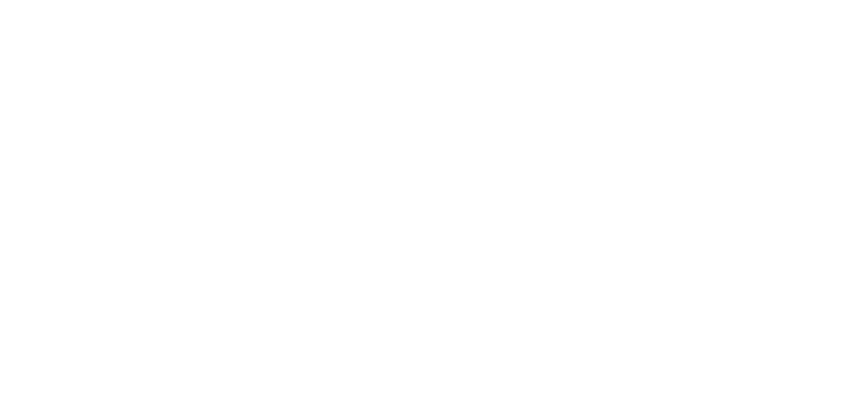
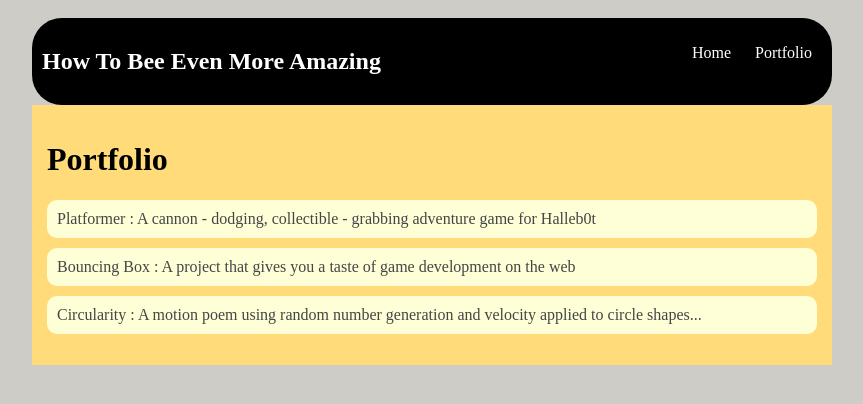
Before and after one commit to Sophia-Bi/Sophia-Bi, a plain HTML site: page portfolio.html in a window 1280 px wide. Shown: the whole page, without its empty margins (208-1071 px from the left). Drawn offline with Linux system fonts and the light colour scheme.

Commit message:
add portfolio.html file

```diff
--- a/portfolio.html
+++ b/portfolio.html
@@ -1,10 +1,116 @@
 <!DOCTYPE HTML>
 <html>
     <head>
-        <title>profiles</title>
+        <title>A Super Swagger Website</title>
+        <style type="text/css">
+            body {
+                background: rgb(206, 204, 198);
+                color: rgb(45, 45, 45);
+                padding: 10px;
+                font-family: papyrus;
+            }
+            header {
+                font-size: 1.5em;
+                font-weight: bold;
+            }
+
+            #all-contents {
+                max-width: 800px;
+                margin: auto;
+
+            }
+
+            /* navigation menu */
+            nav {
+                background: rgb(0, 0, 0);
+                margin: 0 auto;
+                display: flex;
+                padding: 10px;
+                border-radius: 30px;
+            }
+            h1 {
+
+                display: flex;
+                align-items: center;
+                color: rgb(255, 255, 255);
+                flex: 1;
+            }
+            #nav-ul {
+                list-style-image: none;
+            }
+            .nav-li {
+                display: inline-block;
+                padding: 0 10px;
+            }
+            .nav-a {
+                text-decoration: none;
+                color: #fff;
+            }
+
+            /* main container area beneath menu */
+            main {
+                background: rgb(255, 219, 121);
+                display: flex;
+            }
+            .content {
+                flex: 1;
+                padding: 15px;
+            }
+                        /* portfolio styles */
+                        .content h1 {
+                color: black;
+            }
+
+            #portfolio {
+                list-style-type: none;
+                padding-left: 0;
+            }
+
+            #portfolio li {
+                background: rgb(254, 255, 215);
+                padding: 10px;
+                border-radius: 10px;
+                margin-bottom: 10px;
+            }
+
+            #portfolio li:hover {
+                background: rgb(255, 247, 203);
+            }
+
+            #portfolio a {
+                text-decoration: none;
+                color: #454545;
+            }
+
+        </style>
+
     </head>
 
     <body>
+      <div id="all-contents">
+        <nav>
+            <h1>How To Bee Even More Amazing</h1>
+            <ul id="nav-ul">
+                <li class="nav-li">
+                  <a class="nav-a" href="index.html">Home</a>
+                </li>
+                <li class="nav-li">
+                  <a class="nav-a" href="portfolio.html">Portfolio</a>
+                </li>
+            </ul>
+        </nav>
+         <!-- Nav stuff here...-->
+        <main>
+            <div class="content">
+                <h1>Portfolio</h1>
+                <ul id="portfolio">
+                    <li><a href="projects/platformer/">Platformer : A cannon - dodging, collectible - grabbing adventure game for Halleb0t</a></li>
+                    <li><a href="projects/bouncing-box/">Bouncing Box : A project that gives you a taste of game development on the web </a></li>
+                    <li><a href="projects/circularity/">Circularity : A motion poem using random number generation and velocity applied to circle shapes...</a></li>
 
+                </ul>
+            </div>
+        </main>
+      </div>
     </body>
 </html>
```
